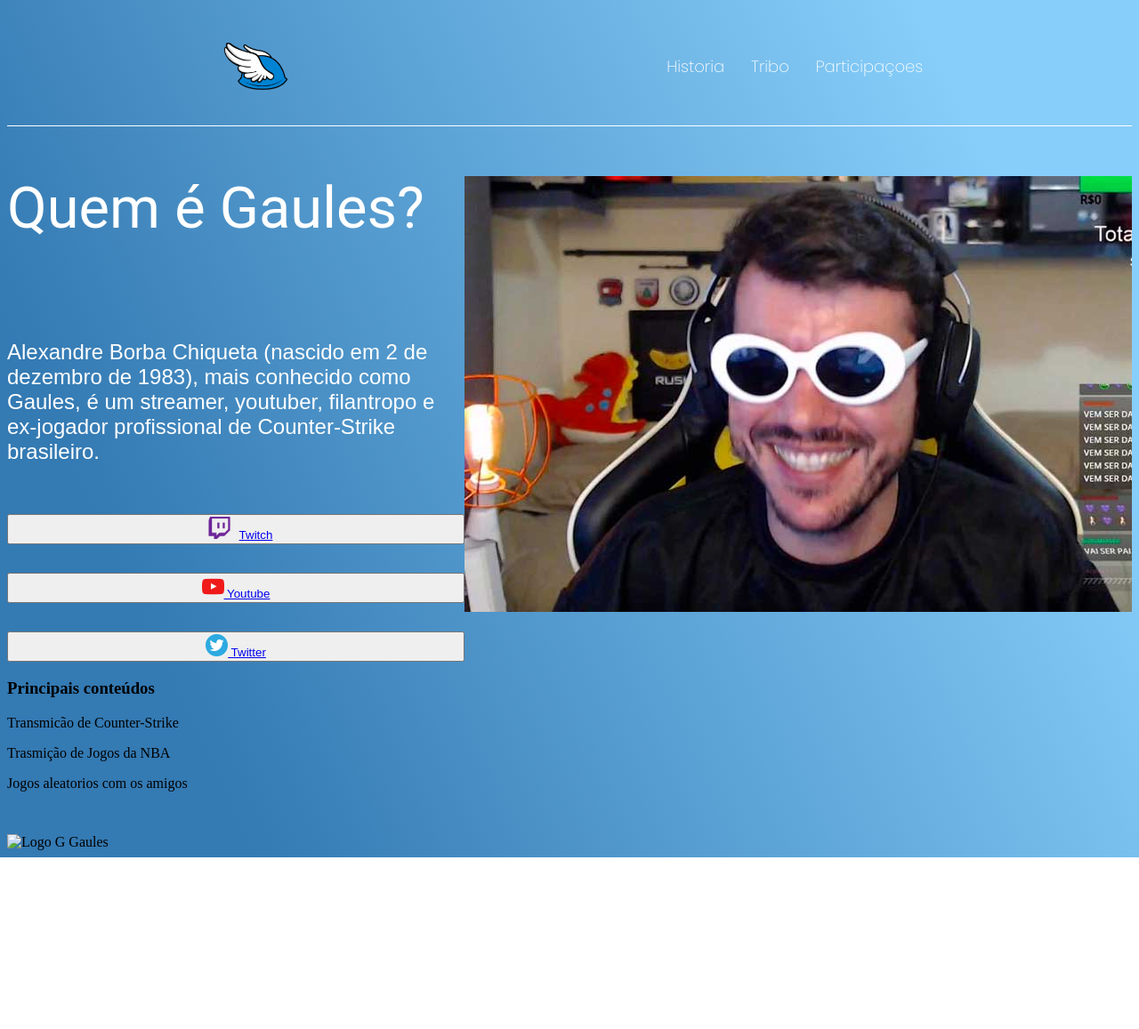
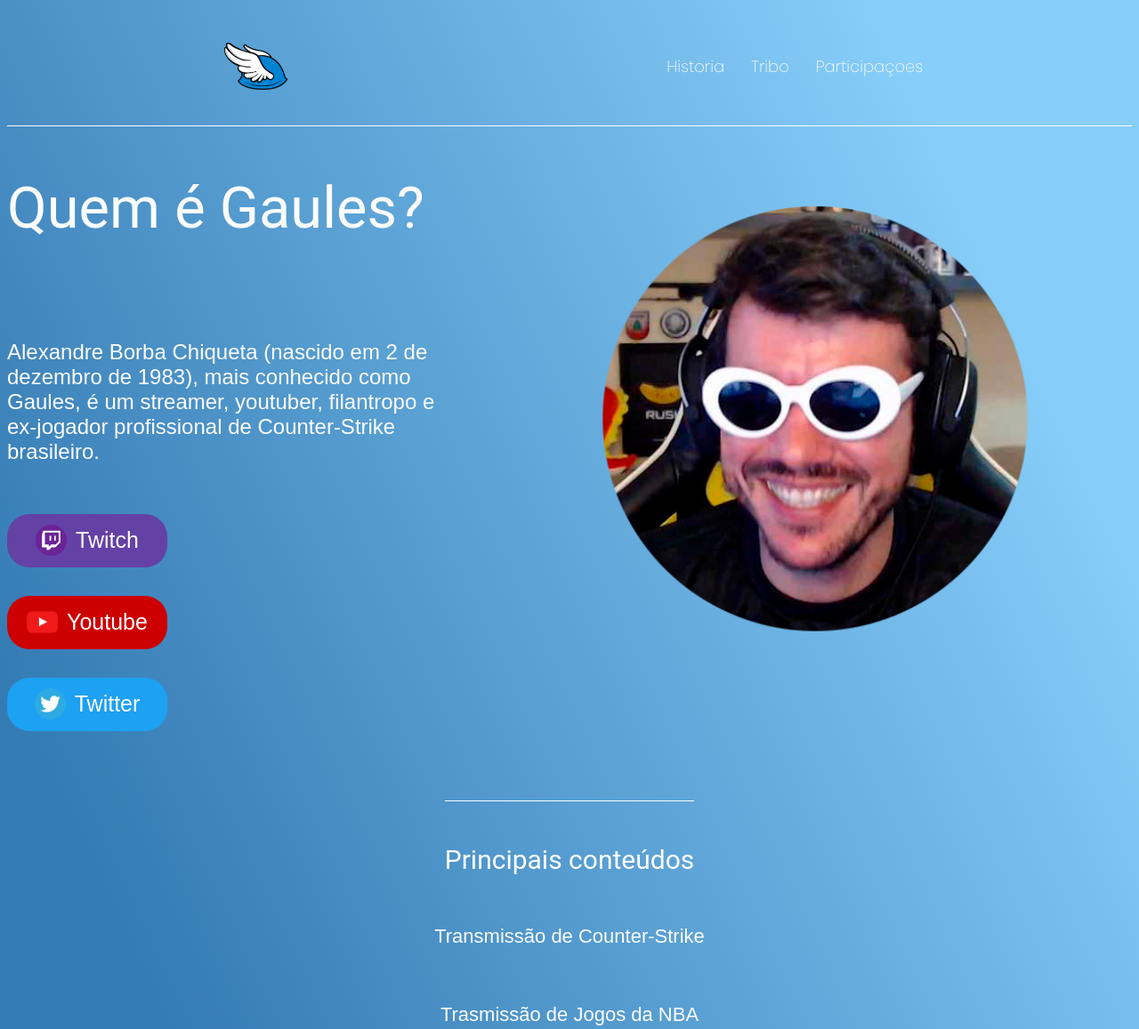
Before and after one commit to ArielCarvalhoo/LandingPageGaules, a plain HTML site: page index.html in a window 1280 px wide. Shown: the top 1157 px of the page at 89% size. Before the commit the page ends 964 px from the top, so only its background shows below. Drawn offline with Linux system fonts and the light colour scheme; a web font is replaced by a local one.

Commit message:
Finalizando o CSS da pagina principal

```diff
--- a/index.html
+++ b/index.html
@@ -28,17 +28,17 @@
             <div class="corpo-conteudo">
                 <h1 class="corpo-superior-titulo">Quem é Gaules?</h1>
                 <p class="corpo-superior-paragrafo">Alexandre Borba Chiqueta (nascido em 2 de dezembro de 1983), mais conhecido como Gaules, é um streamer, youtuber, filantropo e ex-jogador profissional de Counter-Strike brasileiro.</p>
-                <button class="corpo-button-twitch" type="button"><a href="https://www.twitch.tv/gaules"><img src ="img/twitch_PNG33.png" heigth="25" width="45" alt="Logo Twitch" >Twitch </a></button>
-                <button class="corpo-button-youtube" type="button"><a href="https://www.youtube.com/gaules"><img src="img/youtube-logo.png" heigth="25" width="25" alt="Logo Youtube"> Youtube </a></button>
-                <button class="corpo-button-twitter" type="button"><a href="https://twitter.com/Gaules"><img src="img/twitter-logo-3.png" heigth="25" width="25" alt="Logo Twitter"> Twitter </a></button>
+                <button class="corpo-button-twitch" type="button"><a href="https://www.twitch.tv/gaules"><img src ="img/twitch-logo-png-1873.png" alt="Logo Twitch" >Twitch </a></button>
+                <button class="corpo-button-youtube" type="button"><a href="https://www.youtube.com/gaules"><img src="img/youtube-logo.png" alt="Logo Youtube"> Youtube </a></button>
+                <button class="corpo-button-twitter" type="button"><a href="https://twitter.com/Gaules"><img src="img/twitter-logo-3.png" alt="Logo Twitter"> Twitter </a></button>
             </div>
-            <img class="corpo-imagem" src="img/gaules.jpg" alt="Foto do Gaules">
+            <img class="corpo-imagem" src="img/gaules.jpg.png" alt="Foto do Gaules">
         </section>
 
         <section class="corpo-inferior">
             <h3 class="corpo-inferior-titulo">Principais conteúdos</h3>
-            <p class="corpo-inferior-escrita">Transmicão de Counter-Strike</p>
-            <p class="corpo-inferior-escrita">Trasmição de Jogos da NBA</p>
+            <p class="corpo-inferior-escrita">Transmissão de Counter-Strike</p>
+            <p class="corpo-inferior-escrita">Trasmissão de Jogos da NBA</p>
             <p class="corpo-inferior-escrita">Jogos aleatorios com os amigos</p>
 
         </section>
--- a/style.css
+++ b/style.css
@@ -36,14 +36,14 @@ body {
 
 .cabecalho-menu-item {
     font-family: 'Poppins';
-    color: white;
+    color: #fcfcfc;
     font-weight: 400;
     font-size: 18px;
 }
 
 .corpo-da-pagina {
     margin-bottom: 48px;
-    border-top: 0.4px solid #ffffff;
+    border-top: 0.4px solid #fcfcfc;
 }
 
 .corpo-superior {
@@ -63,13 +63,95 @@ body {
     font-family: 'Roboto', sans-serif;
     font-weight: 400;
     font-size: 65px;
-    color: white;
+    color: #fcfcfc;
 }
 
 .corpo-superior-paragrafo {
     font-family: 'Smooch Sans', sans-serif;
     font-weight: 400;
     font-size: 24px;
-    color: white;
+    color: #fcfcfc;
 
 }
+
+.corpo-button-twitch {
+    background-color: #6441a5;
+}
+
+.corpo-button-youtube {
+    background-color: #cc0000;
+}
+
+.corpo-button-twitter {
+    background-color: #1DA1F2;
+}
+
+.corpo-conteudo a {
+    font-family: 'Smooch Sans', sans-serif;
+    font-weight: 400;
+    font-size: 25px;
+    text-decoration: none;
+    color: #fcfcfc;
+    display: flex;
+    align-items: center;
+
+}
+
+.corpo-conteudo button {
+    display: flex;
+    align-items: center;
+    justify-content: space-around;
+    width: 180px;
+    height: 60px;
+    border: none;
+    box-shadow: 4px 5px 4px rgba(0, 0, 0, 0,.25);
+    border-radius: 25px;
+}
+
+.corpo-conteudo img {
+    padding-right: 10px;
+    text-align: left;
+    width: 35px;
+    height: 35px;
+}
+
+.corpo-imagem {
+    height: 500px;
+}
+
+.corpo-inferior {
+    display: flex;
+    flex-direction: column;
+    align-items: center;
+    gap: 18px;
+    margin-top: 48px;
+}
+
+.corpo-inferior-titulo {
+    border-top: 0.4px solid #fcfcfc;
+    padding-top: 48px;
+    font-family: 'Roboto', sans-serif;
+    font-weight: 400;
+    font-size: 30px;
+    color: white;
+    margin-bottom: 16px;
+}
+
+.corpo-inferior-escrita {
+    font-family: 'Smooch Sans', sans-serif;
+    font-weight: 400;
+    font-size: 22px;
+    color: #fcfcfc
+}
+
+.rodape {
+    padding: 32px;
+    border-top: 0.4px solid #fcfcfc;
+}
+
+.rodape img {
+    display:block;
+    margin: 0 auto;
+    width: 120px;
+    height: 120px;
+}
```
Also changed, not shown: img/gaules.jpg.png (added), img/twitch-logo-png-1873.png (added), img/twitch_PNG33.png (deleted).
